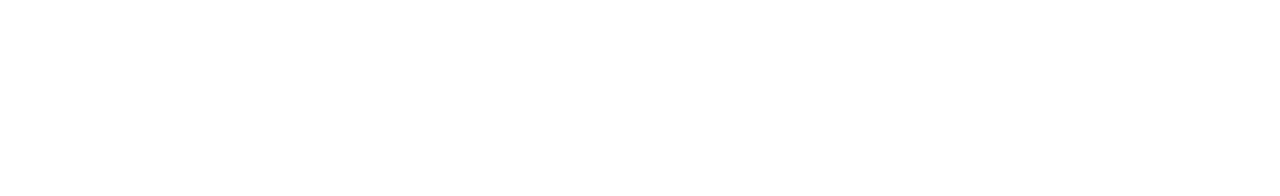
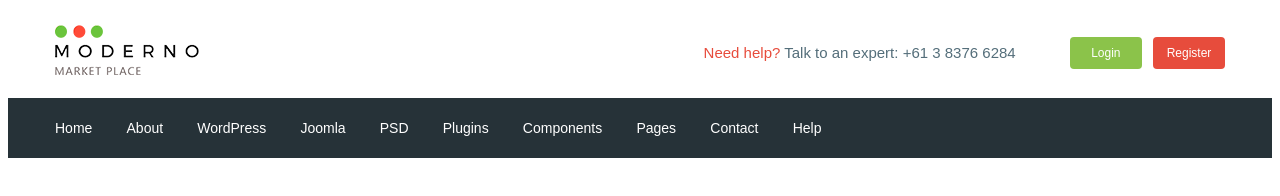
Before and after one commit to MIROSH2X20/moderno, a website: page app/index.html in a window 1280 px wide. Drawn offline with nearby package versions, Linux system fonts and the light colour scheme; files that its build step writes are made by us from their sources.

Commit message:
added header

```diff
--- a/app/index.html
+++ b/app/index.html
@@ -1,16 +1,104 @@
 <!DOCTYPE html>
 <html lang="en">
+
 <head>
   <meta charset="UTF-8">
   <meta http-equiv="X-UA-Compatible" content="IE=edge">
   <meta name="viewport" content="width=device-width, initial-scale=1.0">
   <title>Document</title>
+  <link rel="preconnect" href="https://fonts.gstatic.com">
+  <link href="https://fonts.googleapis.com/css2?family=Roboto:wght@500;700&display=swap" rel="stylesheet">
   <link rel="stylesheet" href="css/libs.min.css">
   <link rel="stylesheet" href="css/style.min.css">
 
 </head>
+
 <body>
+  <header class="header">
+    <div class="header__top">
+      <div class="container">
+        <div class="header__top-inner">
+          <div class="header__logo">
+            <a href="#">
+              <img src="images/logo.png" alt="">
+            </a>
+          </div>
+          <div class="header__text">
+            <a href="#">
+              <span>Need help?</span>
+            </a>
+            Talk to an expert:
+            <a class="header__phone" href="tel:2332453454">+61 3 8376 6284</a>
+          </div>
+          <div class="header__box">
+            <a class="basket" href="#"></a>
+            <a class="header__btn header__btn-login" href="#">Login</a>
+            <a class="header__btn header__btn-register" href="#">Register</a>
+          </div>
+        </div>
+      </div>
+    </div>
 
+
+    <div class="header__menu">
+      <div class="container">
+        <nav class="menu">
+          <ul class="menu__list">
+            <li>
+              <a href="#">
+                Home
+              </a>
+            </li>
+            <li>
+              <a href="#">
+                About
+              </a>
+            </li>
+            <li>
+              <a href="#">
+                WordPress
+              </a>
+            </li>
+            <li>
+              <a href="#">
+                Joomla
+              </a>
+            </li>
+            <li>
+              <a href="#">
+                PSD
+              </a>
+            </li>
+            <li>
+              <a href="#">
+                Plugins
+              </a>
+            </li>
+            <li>
+              <a href="#">
+                Components
+              </a>
+            </li>
+            <li>
+              <a href="#">
+                Pages
+              </a>
+            </li>
+            <li>
+              <a href="#">
+                Contact
+              </a>
+            </li>
+            <li>
+              <a href="#">
+                Help
+              </a>
+            </li>
+          </ul>
+        </nav>
+      </div>
+    </div>
+  </header>
 
 
 
@@ -18,4 +106,5 @@
   <script src="js/libs.min.js"></script>
   <script src="js/main.min.js"></script>
 </body>
+
 </html>
--- /dev/null
+++ b/app/scss/_fonts.scss
@@ -0,0 +1,10 @@
+@font-face {
+  font-family: 'Roboto-Regular', sans-serif;
+  src: url('../fonts/Roboto-Regular.woff2') format('woff2'),
+       url('../fonts/Roboto-Regular.woff') format('woff');
+       font-weight: 400;
+       font-display: swap;
+
+
+
+}
--- /dev/null
+++ b/app/scss/_global.scss
@@ -0,0 +1,32 @@
+html{
+  box-sizing: border-box;
+}
+*,
+*::before,
+*::after{
+  box-sizing: inherit;
+}
+
+a{
+  display: inline-block;
+  text-decoration: none;
+  color: $text;
+}
+
+ul,li{
+  margin: 0;
+  padding: 0;
+  list-style: none;
+}
+body{
+  font-family: 'Roboto-Regular', sans-serif;
+  font-size: 15px;
+  line-height: 24px;
+  color: $text;
+  font-weight: 400;
+}
+.container{
+  max-width: 1200px;
+  margin: 0 auto;
+  padding: 0 15px;
+}
--- /dev/null
+++ b/app/scss/_vars.scss
@@ -0,0 +1,4 @@
+$text:#546e7a;
+$red: #e74c3c;
+$green: #8bc34a;
+$bg: #263238;
--- a/app/scss/style.scss
+++ b/app/scss/style.scss
@@ -0,0 +1,55 @@
+@import 'vars';
+@import 'global';
+@import 'fonts';
+
+.header__top-inner{
+  display: flex;
+  justify-content: space-between;
+  height: 90px;
+  align-items: center;
+}
+.header__text{
+  margin-left: auto;
+  margin-right: 50px;
+  span{
+    color: $red;
+  }
+}
+
+.header__btn{
+  padding:4px;
+  width:72px;
+  border-radius: 4px;
+  text-align: center;
+  color: #fff;
+  font-size: 12px;
+}
+.header__btn-login{
+  background-color:$green;
+}
+
+.header__btn-register{
+  background-color:$red;
+  margin-left: 7px;
+
+}
+.header__menu{
+  background-color:$bg;
+}
+.menu{
+  display: flex;
+  align-items: center;
+  height: 60px;
+}
+.menu__list{
+  li{
+    display: inline-block;
+    & + li{
+      margin-left: 30px;
+    }
+  }
+  a{
+    color: #fff;
+    font-size: 14px;
+  }
+}
--- a/gulpfile.js
+++ b/gulpfile.js
@@ -8,7 +8,7 @@ let uglify = require('gulp-uglify');
 let cssmin = require('gulp-cssmin');
 
 gulp.task('sass', function(){
-  return gulp.src('app/scss/style.scss')
+  return gulp.src('app/scss/**/*.scss')
           .pipe(sass({outputStyle: 'expanded'}))
           .pipe(rename({suffix : '.min'}))
           .pipe(autoprefixer({
@@ -61,7 +61,7 @@ gulp.task('browser-sync', function() {
 });
 
 gulp.task('watch', function(){
-  gulp.watch('app/scss/style.scss', gulp.parallel('sass'))
+  gulp.watch('app/scss/**/*.scss', gulp.parallel('sass'))
   gulp.watch('app/*.html', gulp.parallel('html'))
   gulp.watch('app/js/*.js', gulp.parallel('js'))
 });
```
Also changed, not shown: app/fonts/Roboto-Regular.woff (added), app/fonts/Roboto-Regular.woff2 (added), app/images/logo.png (added).
